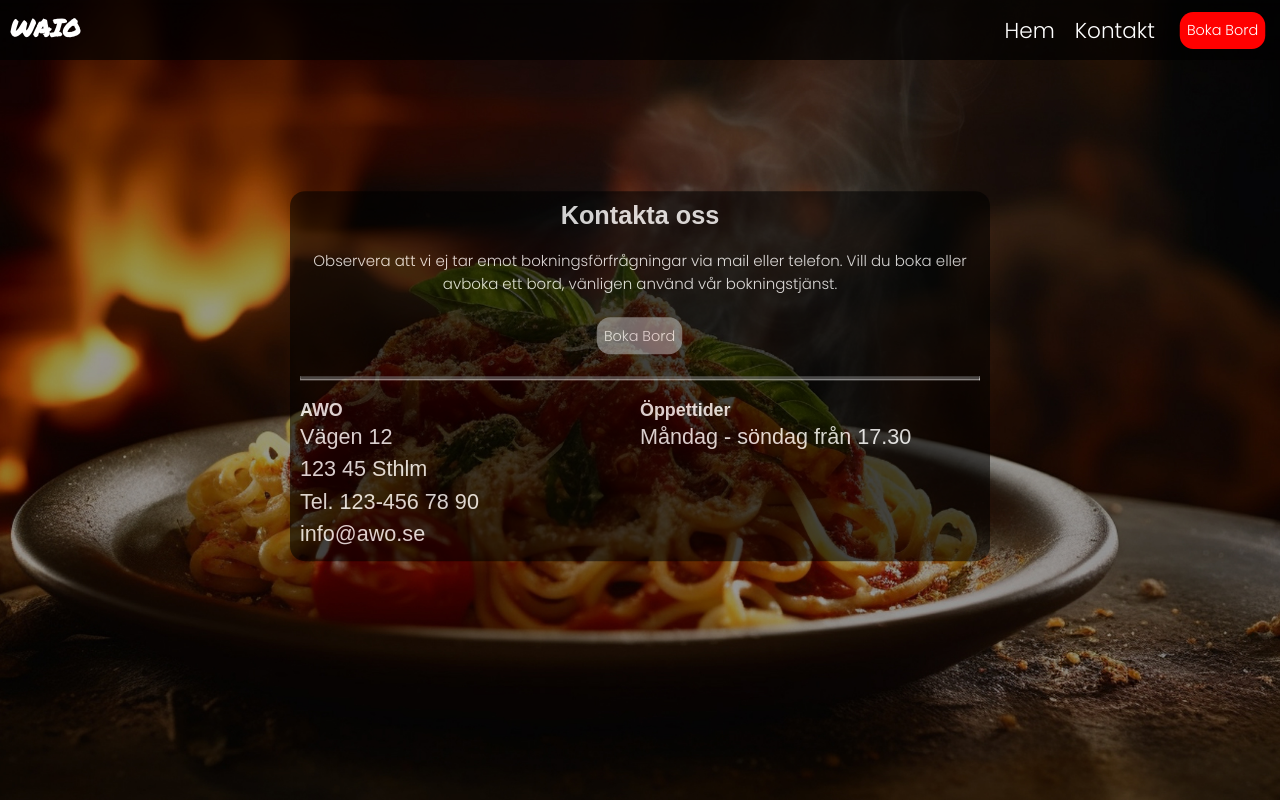
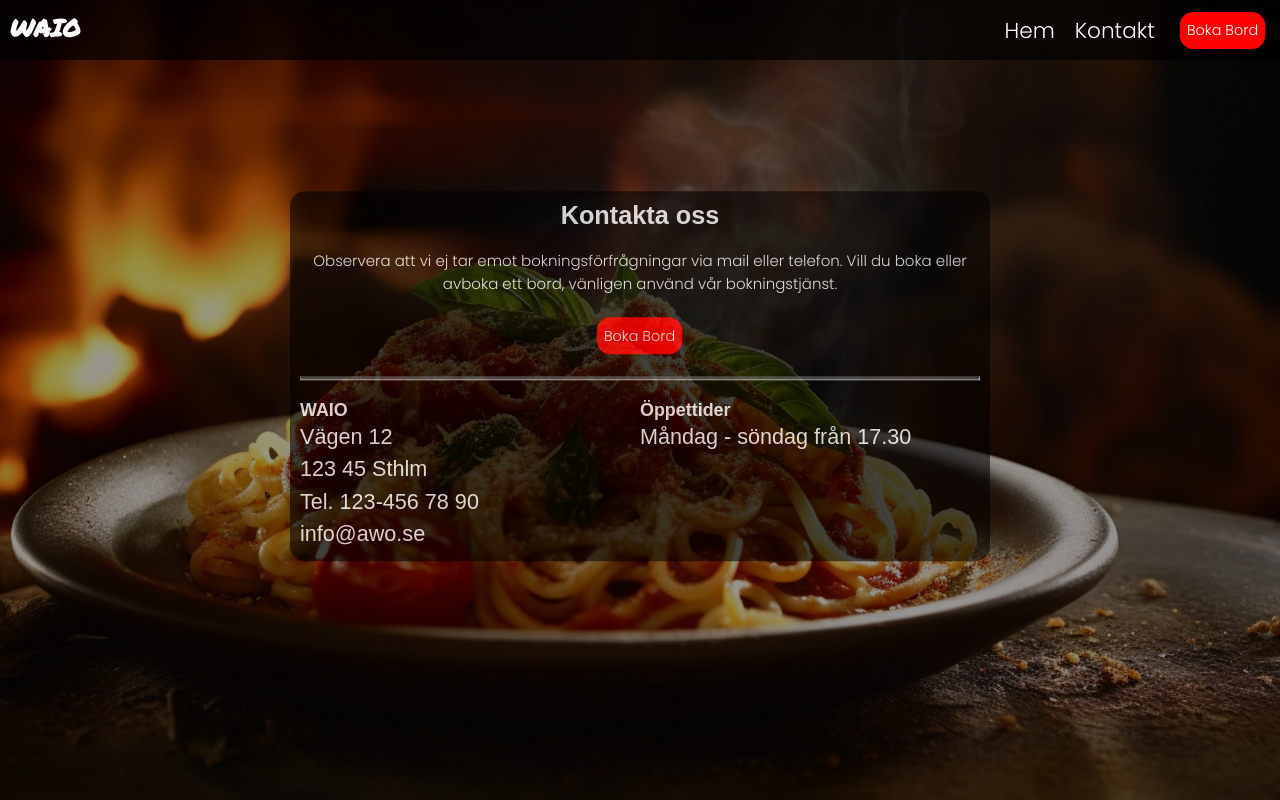
Before and after one commit to wilmawiker/therestaurant-assignment, a React (Vite) app in the folder fed22s-therestaurant/: page /contact in a window 1280 px wide. Built offline with nearby package versions, Linux system fonts and the light colour scheme.

Commit message:
(fix): fixed errors

```diff
--- a/fed22s-therestaurant/src/views/ContactPage.tsx
+++ b/fed22s-therestaurant/src/views/ContactPage.tsx
@@ -13,7 +13,7 @@ import { Button } from "../components/styled/Buttons";
 const ContactPage = () => {
   return (
     <>
-      <GeneralWrapper>
+      <GeneralWrapper flexdirection="row">
         <Wrapper>
           <h3>Kontakta oss</h3>
           <StyledP>
@@ -22,12 +22,14 @@ const ContactPage = () => {
             bokningstjänst.
           </StyledP>
           <Link to="/book">
-            <Button>Boka Bord</Button>
+            <Button bgcolor="red" color="white" fontSize="1rem">
+              Boka Bord
+            </Button>
           </Link>
           <Hr></Hr>
           <ContactWrapper>
             <InfoWrapper>
-              <h5>AWO</h5>
+              <h5>WAIO</h5>
               <p>Vägen 12</p>
               <p>123 45 Sthlm</p>
               <p>Tel. 123-456 78 90</p>
```
